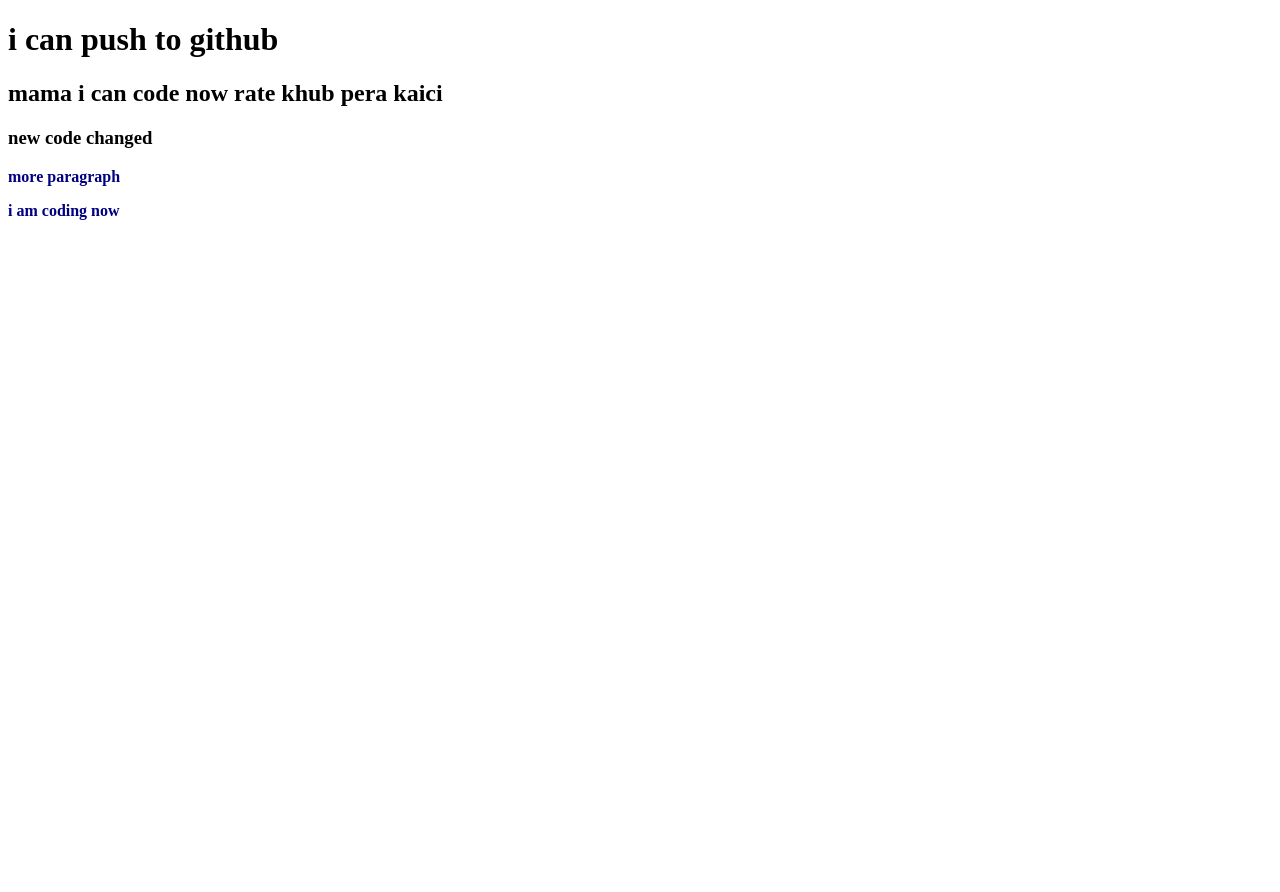
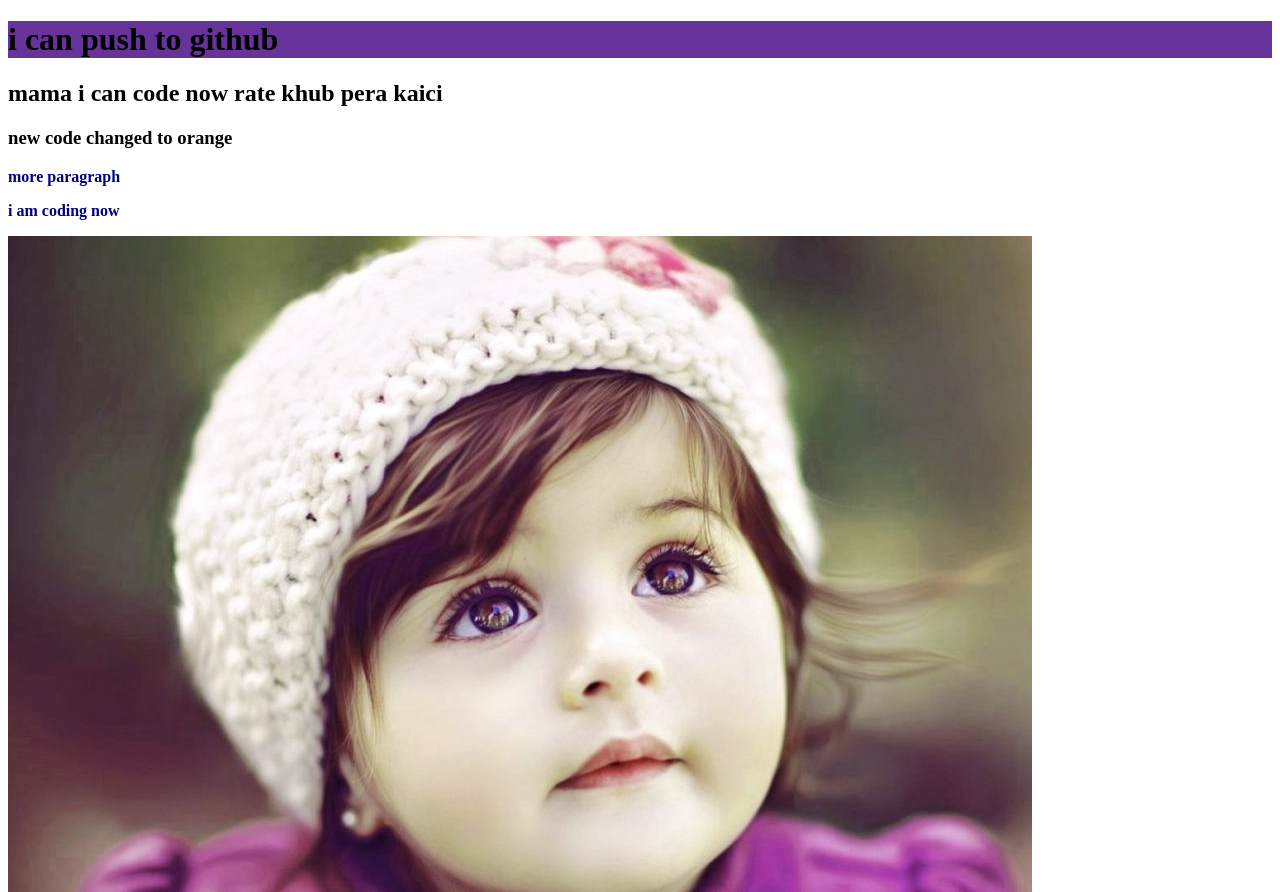
Before and after one commit to ShovanTheMan/my-second-repo, a plain HTML site: page index.html in a window 1280 px wide. Shown: the top 892 px of the page. Before the commit the page ends 800 px from the top, so only its background shows below. Drawn offline with Linux system fonts and the light colour scheme.

Commit message:
image added

```diff
--- a/index.html
+++ b/index.html
@@ -8,10 +8,11 @@
 <body>
     <h1>i can push to github</h1>
     <h2>mama i can code now rate khub pera kaici</h2>
-    <h3>new code changed</h3>
+    <h3>new code changed to orange</h3>
     <p>more paragraph</p>
     <p>i am coding now</p>
     <link rel="stylesheet" href="style.css">
+    <img src="baby.jpg.jpg" alt="">
 
 
 </body>
--- a/style.css
+++ b/style.css
@@ -3,3 +3,6 @@ p {
     color: navy;
 
 }
+h1  {
+    background-color: rebeccapurple;
+}
```
Also changed, not shown: baby.jpg.jpg (added), cute.jpg.jfif (added).
